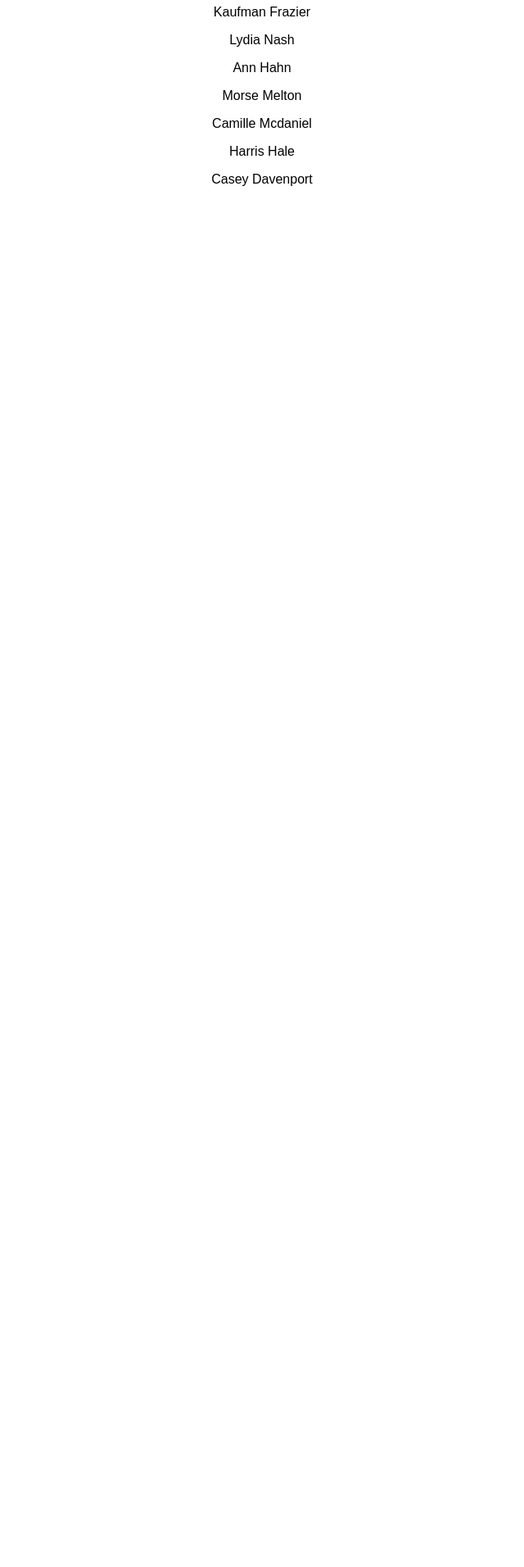
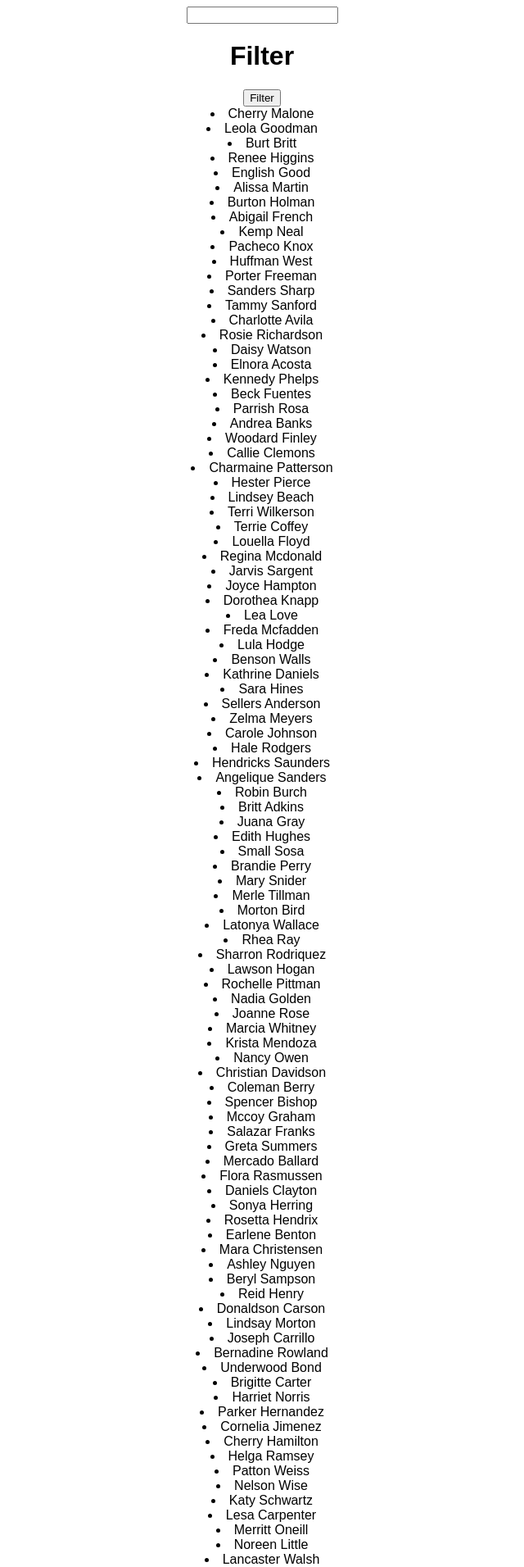
Before and after one commit to bkchu/react-adv-afternoon, a React (Create React App) app: page / in a window 1280 px wide. Shown: the part 60-1972 px from the top of the page at 82% size, without its empty margins (320-960 px from the left). Before the commit the page ends 800 px from the top, so only its background shows below. Built offline with nearby package versions, Linux system fonts and the light colour scheme.

Commit message:
added filtering

```diff
--- a/src/components/List/List.js
+++ b/src/components/List/List.js
@@ -1,17 +1,24 @@
 import React from "react";
 import withPeople from "../hoc/withPeople";
+import withFilter from "../hoc/withFilter";
 
-const List = ({ people }) => {
+const List = ({ people, filterThis, list }) => {
   return (
     <div>
-      {people[0] &&
-        people.map((person, index) => {
-          return (
-            <p key={index}>{`${person.name.first} ${person.name.last}`}</p>
-          );
-        })}
+      <h1>Filter</h1>
+      <button onClick={() => filterThis(people)}>Filter</button>
+      {list[0]
+        ? list.map((item, index) => {
+            return <p key={index}>{`${item.name}`}</p>;
+          })
+        : people[0] &&
+          people.map((person, index) => {
+            return <li key={index}>{`${person.name}`}</li>;
+          })}
+
+      <br />
     </div>
   );
 };
 
-export default withPeople(List);
+export default withFilter(withPeople(List));
--- /dev/null
+++ b/src/components/hoc/withFilter.js
@@ -0,0 +1,50 @@
+import React from "react";
+
+const withFilter = Component => {
+  return class extends React.Component {
+    state = {
+      name: "",
+      items: [],
+      filteredItems: []
+    };
+
+    filter = name => {
+      let { items } = this.state;
+      this.setState({
+        filteredItems: items.filter(item =>
+          item.name.toLowerCase().includes(name)
+        )
+      });
+    };
+
+    onChangeHandler = e => {
+      this.setState({ name: e.target.value });
+      this.filter(e.target.value);
+    };
+
+    setList = items => {
+      this.setState({ items });
+    };
+
+    render() {
+      return (
+        <div>
+          <br />
+          <input
+            value={this.state.name}
+            name="name"
+            onChange={this.onChangeHandler}
+            type="text"
+          />
+          <Component
+            {...this.props}
+            filterThis={this.setList}
+            list={this.state.filteredItems}
+          />
+        </div>
+      );
+    }
+  };
+};
+
+export default withFilter;
--- a/src/components/hoc/withPeople.js
+++ b/src/components/hoc/withPeople.js
@@ -5,46 +5,304 @@ const withPeople = WrappedComponent => {
     render() {
       const listOfPeople = [
         {
-          name: {
-            first: "Kaufman",
-            last: "Frazier"
-          }
+          name: "Cherry Malone"
         },
         {
-          name: {
-            first: "Lydia",
-            last: "Nash"
-          }
+          name: "Leola Goodman"
         },
         {
-          name: {
-            first: "Ann",
-            last: "Hahn"
-          }
+          name: "Burt Britt"
         },
         {
-          name: {
-            first: "Morse",
-            last: "Melton"
-          }
+          name: "Renee Higgins"
         },
         {
-          name: {
-            first: "Camille",
-            last: "Mcdaniel"
-          }
+          name: "English Good"
         },
         {
-          name: {
-            first: "Harris",
-            last: "Hale"
-          }
+          name: "Alissa Martin"
         },
         {
-          name: {
-            first: "Casey",
-            last: "Davenport"
-          }
+          name: "Burton Holman"
+        },
+        {
+          name: "Abigail French"
+        },
+        {
+          name: "Kemp Neal"
+        },
+        {
+          name: "Pacheco Knox"
+        },
+        {
+          name: "Huffman West"
+        },
+        {
+          name: "Porter Freeman"
+        },
+        {
+          name: "Sanders Sharp"
+        },
+        {
+          name: "Tammy Sanford"
+        },
+        {
+          name: "Charlotte Avila"
+        },
+        {
+          name: "Rosie Richardson"
+        },
+        {
+          name: "Daisy Watson"
+        },
+        {
+          name: "Elnora Acosta"
+        },
+        {
+          name: "Kennedy Phelps"
+        },
+        {
+          name: "Beck Fuentes"
+        },
+        {
+          name: "Parrish Rosa"
+        },
+        {
+          name: "Andrea Banks"
+        },
+        {
+          name: "Woodard Finley"
+        },
+        {
+          name: "Callie Clemons"
+        },
+        {
+          name: "Charmaine Patterson"
+        },
+        {
+          name: "Hester Pierce"
+        },
+        {
+          name: "Lindsey Beach"
+        },
+        {
+          name: "Terri Wilkerson"
+        },
+        {
+          name: "Terrie Coffey"
+        },
+        {
+          name: "Louella Floyd"
+        },
+        {
+          name: "Regina Mcdonald"
+        },
+        {
+          name: "Jarvis Sargent"
+        },
+        {
+          name: "Joyce Hampton"
+        },
+        {
+          name: "Dorothea Knapp"
+        },
+        {
+          name: "Lea Love"
+        },
+        {
+          name: "Freda Mcfadden"
+        },
+        {
+          name: "Lula Hodge"
+        },
+        {
+          name: "Benson Walls"
+        },
+        {
+          name: "Kathrine Daniels"
+        },
+        {
+          name: "Sara Hines"
+        },
+        {
+          name: "Sellers Anderson"
+        },
+        {
+          name: "Zelma Meyers"
+        },
+        {
+          name: "Carole Johnson"
+        },
+        {
+          name: "Hale Rodgers"
+        },
+        {
+          name: "Hendricks Saunders"
+        },
+        {
+          name: "Angelique Sanders"
+        },
+        {
+          name: "Robin Burch"
+        },
+        {
+          name: "Britt Adkins"
+        },
+        {
+          name: "Juana Gray"
+        },
+        {
+          name: "Edith Hughes"
+        },
+        {
+          name: "Small Sosa"
+        },
+        {
+          name: "Brandie Perry"
+        },
+        {
+          name: "Mary Snider"
+        },
+        {
+          name: "Merle Tillman"
+        },
+        {
+          name: "Morton Bird"
+        },
+        {
+          name: "Latonya Wallace"
+        },
+        {
+          name: "Rhea Ray"
+        },
+        {
+          name: "Sharron Rodriquez"
+        },
+        {
+          name: "Lawson Hogan"
+        },
+        {
+          name: "Rochelle Pittman"
+        },
+        {
+          name: "Nadia Golden"
+        },
+        {
+          name: "Joanne Rose"
+        },
+        {
+          name: "Marcia Whitney"
+        },
+        {
+          name: "Krista Mendoza"
+        },
+        {
+          name: "Nancy Owen"
+        },
+        {
+          name: "Christian Davidson"
+        },
+        {
+          name: "Coleman Berry"
+        },
+        {
+          name: "Spencer Bishop"
+        },
+        {
+          name: "Mccoy Graham"
+        },
+        {
+          name: "Salazar Franks"
+        },
+        {
+          name: "Greta Summers"
+        },
+        {
+          name: "Mercado Ballard"
+        },
+        {
+          name: "Flora Rasmussen"
+        },
+        {
+          name: "Daniels Clayton"
+        },
+        {
+          name: "Sonya Herring"
+        },
+        {
+          name: "Rosetta Hendrix"
+        },
+        {
+          name: "Earlene Benton"
+        },
+        {
+          name: "Mara Christensen"
+        },
+        {
+          name: "Ashley Nguyen"
+        },
+        {
+          name: "Beryl Sampson"
+        },
+        {
+          name: "Reid Henry"
+        },
+        {
+          name: "Donaldson Carson"
+        },
+        {
+          name: "Lindsay Morton"
+        },
+        {
+          name: "Joseph Carrillo"
+        },
+        {
+          name: "Bernadine Rowland"
+        },
+        {
+          name: "Underwood Bond"
+        },
+        {
+          name: "Brigitte Carter"
+        },
+        {
+          name: "Harriet Norris"
+        },
+        {
+          name: "Parker Hernandez"
+        },
+        {
+          name: "Cornelia Jimenez"
+        },
+        {
+          name: "Cherry Hamilton"
+        },
+        {
+          name: "Helga Ramsey"
+        },
+        {
+          name: "Patton Weiss"
+        },
+        {
+          name: "Nelson Wise"
+        },
+        {
+          name: "Katy Schwartz"
+        },
+        {
+          name: "Lesa Carpenter"
+        },
+        {
+          name: "Merritt Oneill"
+        },
+        {
+          name: "Noreen Little"
+        },
+        {
+          name: "Lancaster Walsh"
+        },
+        {
+          name: "Evangeline Woodward"
         }
       ];
       return <WrappedComponent {...this.props} people={listOfPeople} />;
```
